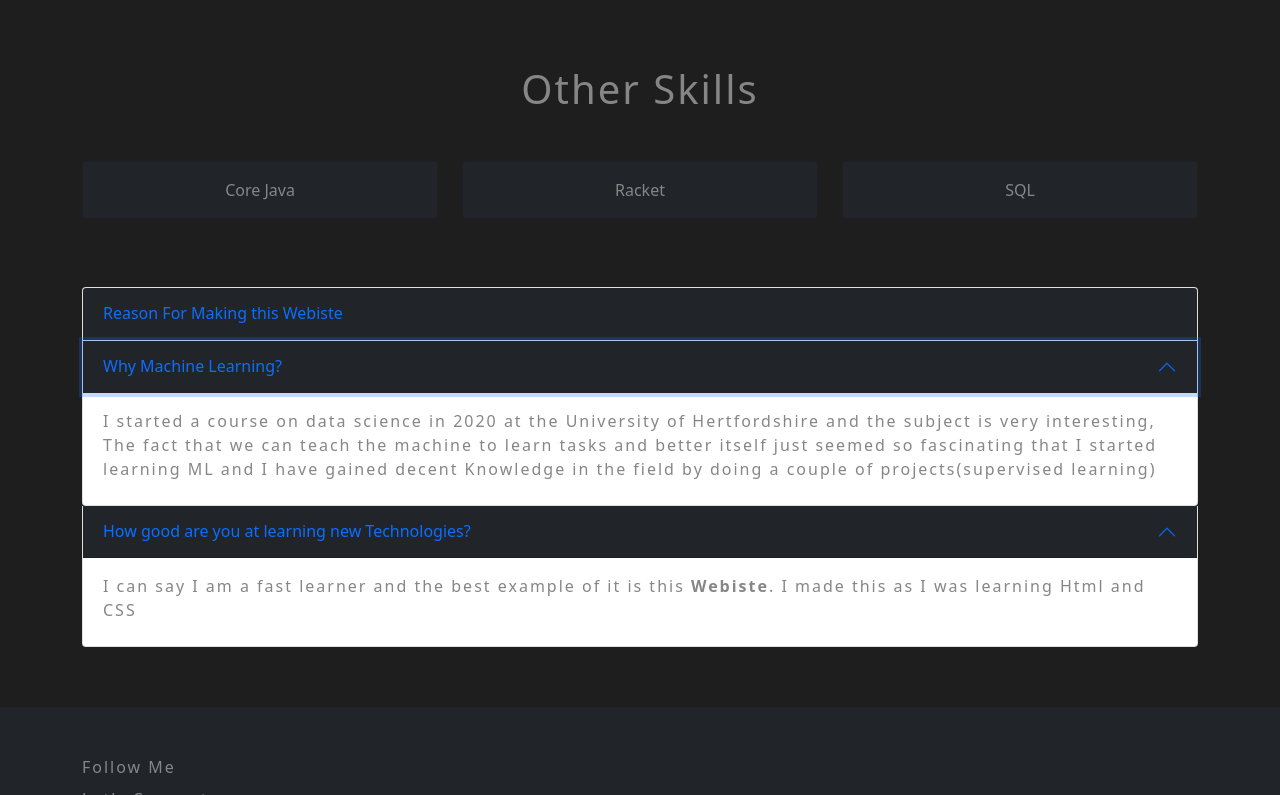
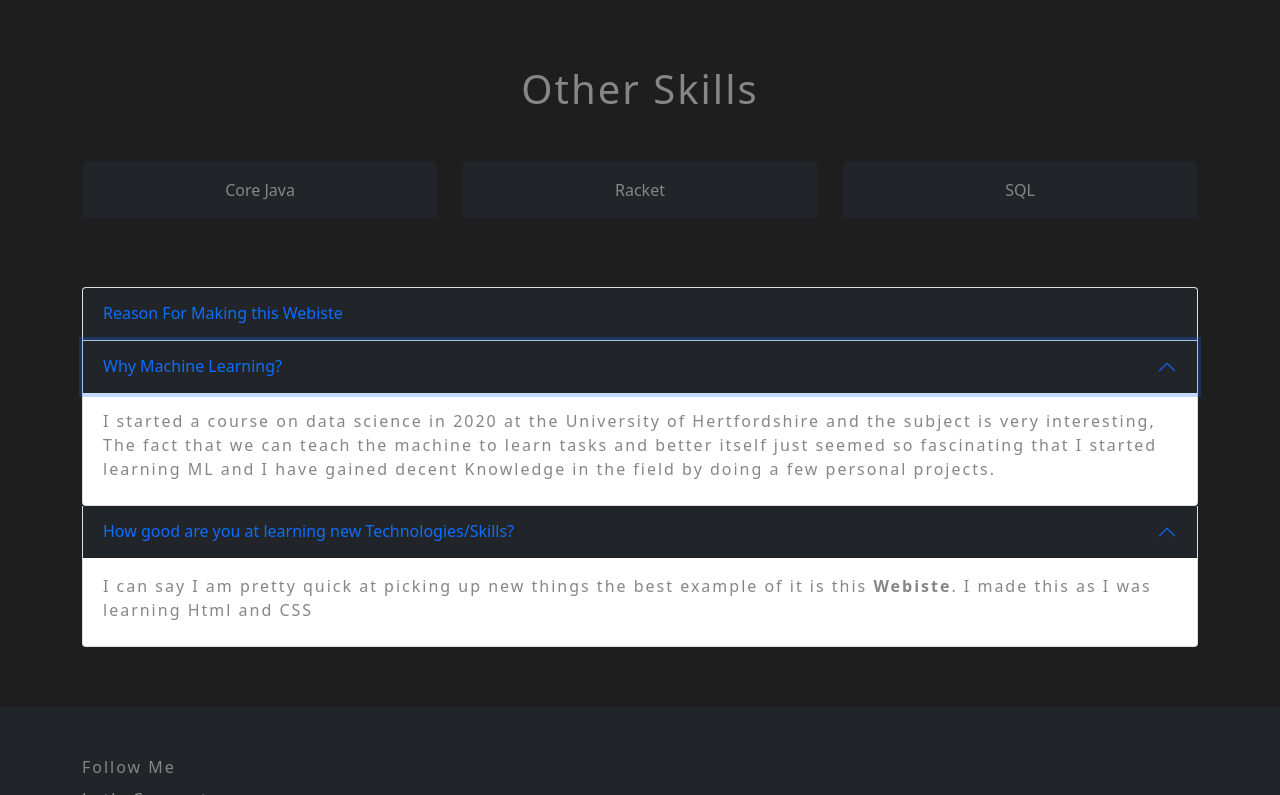
Before and after one commit to sravanth80/website, a plain HTML site: page about.html in a window 1280 px wide. Both pictures are taken after a click on the button "Why Machine Learning?". Shown: the part 2383-3178 px from the top of the page. Drawn offline with nearby package versions, Linux system fonts and the light colour scheme.

Commit message:
Add files via upload

```diff
--- a/about.html
+++ b/about.html
@@ -295,7 +295,7 @@
                   <p>I started a course on data science in 2020 at the University of Hertfordshire and the subject is very interesting,
                     The fact that we can teach the machine to learn tasks
                     and better itself just seemed so fascinating that I started learning ML and I have gained decent
-                    Knowledge in the field by doing a couple of projects(supervised learning)</p>
+                    Knowledge in the field by doing a few personal projects.</p>
                 </div>
               </div>
             </div>
@@ -310,7 +310,7 @@
                   aria-expanded="false"
                   aria-controls="collapseTwo"
                 >
-                  How good are you at learning new Technologies?
+                  How good are you at learning new Technologies/Skills?
                 </button>
               </h2>
               <div
@@ -320,7 +320,7 @@
                 data-bs-parent="#accordionExample"
               >
                 <div class="accordion-body">
-                  <p>I can say I am a fast learner and the best example of it is this <strong>Webiste</strong>.
+                  <p>I can say I am pretty quick at picking up new things the best example of it is this <strong>Webiste</strong>.
                      I made this as I was learning Html and CSS </p>
                 </div>
               </div>
```
